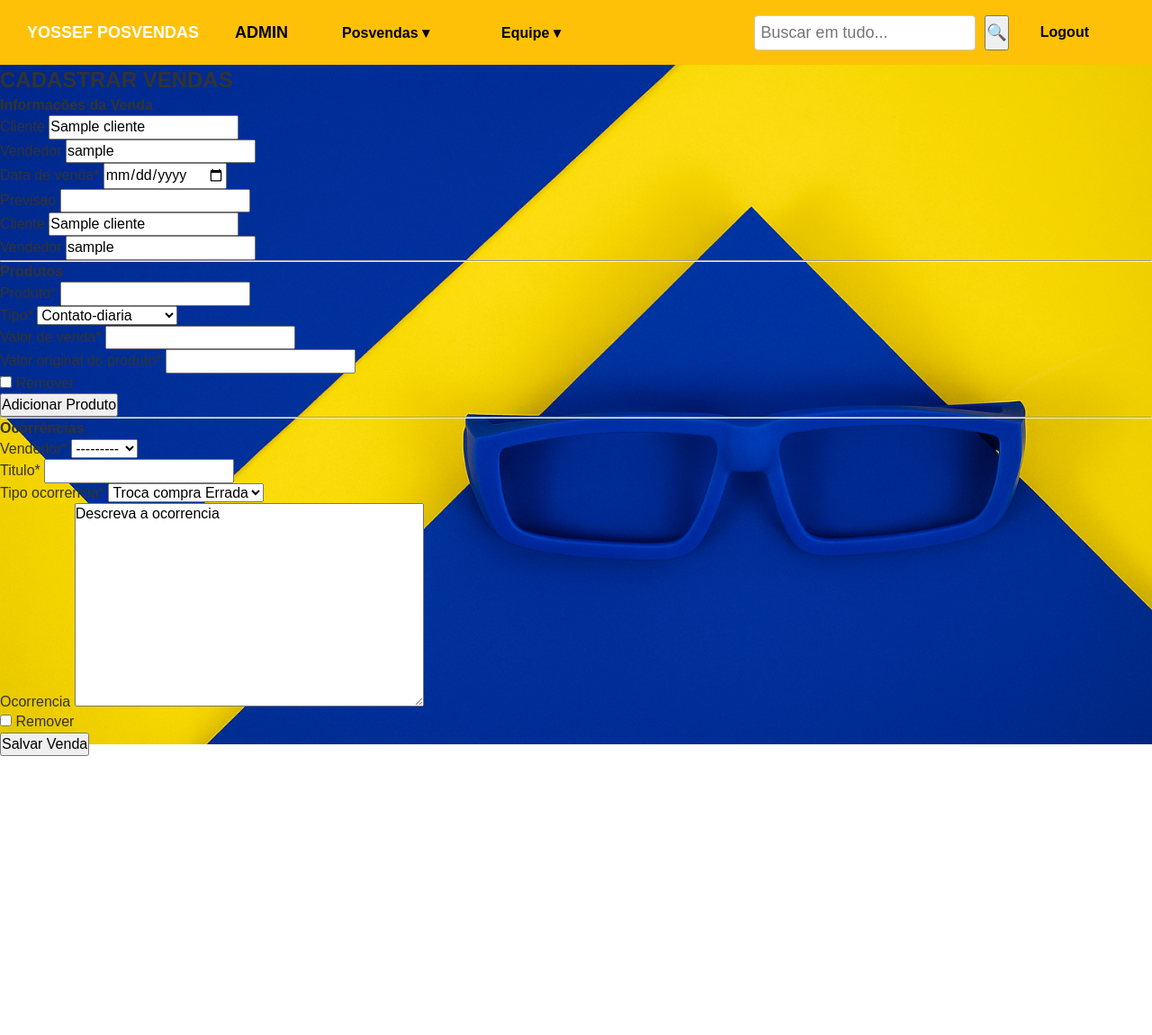
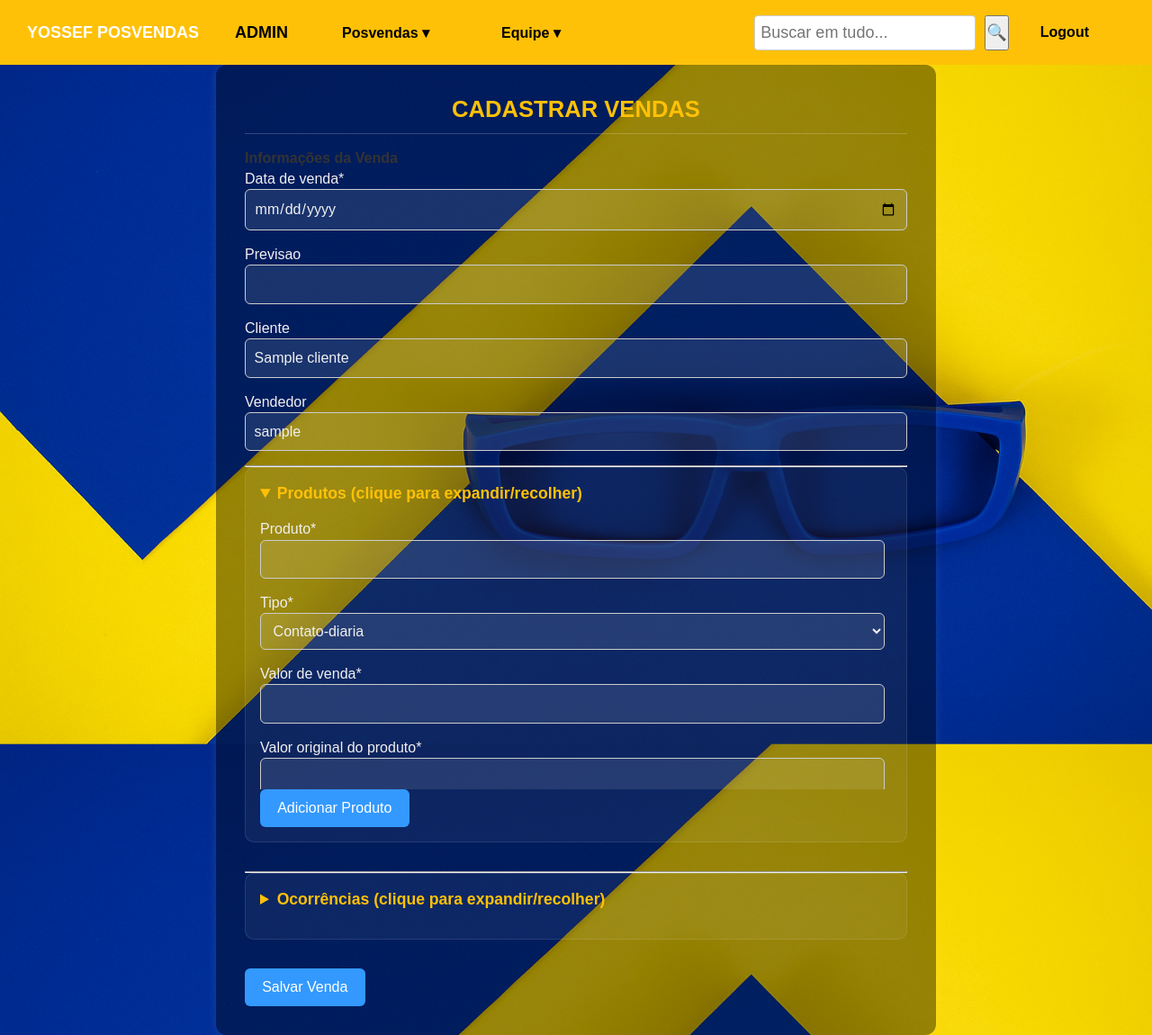
Before and after one commit to PJKTDELFOS/posvendapamela, a Django app: page /cadastrar_venda/1 in a window 1280 px wide. Shown: the whole page at 90% size. Before the commit the page ends 840 px from the top, so only its background shows below. Run offline with Django 5.2, Linux system fonts and the light colour scheme; a user stored in the database is signed in; tables that the repository leaves empty hold one stand-in row (values such as "Sample post"); some libraries are stand-ins or nearby versions.

Commit message:
tabelas clientes e staff atualizados

```diff
--- a/base_static/global/css/style.css
+++ b/base_static/global/css/style.css
@@ -35,16 +35,15 @@ ul, ol {
 
 /* Fundo da página */
 body {
+  min-height: 100vh;
   background-image: url("../../imagens/plano_de_fundo_oculos_1.png");
   font-family: Arial, sans-serif;
   color: #333;
   margin: 0;
   padding: 0;
-  height: 100vh;
   background-position: center;
-  background-repeat: no-repeat;
+  background-repeat: repeat;
   background-size: cover;
-}
 
 /* Título da navbar */
 .navbar-title {
@@ -204,6 +203,14 @@ body > p:first-child {
   background-color: rgba(255, 255, 255, 0.1);
   color: #fff;
 }
+
+/* Correção para visibilidade das opções do <select> */
+select,
+select option {
+  color: #000; /* cor do texto das opções */
+  background-color: #fff; /* fundo branco para contraste */
+}
+
 
 /* Tabela da equipe */
 .list-table {
@@ -399,3 +406,151 @@ body > p:first-child {
     text-align: center;
   }
 }
+
+/* ========================
+   FORMULÁRIOS - ESTILO PADRÃO
+   ======================== */
+.form-container {
+  background-color: rgba(0, 0, 0, 0.4); /* fundo translúcido */
+  padding: 2rem;
+  border-radius: 12px;
+  max-width: 800px;
+  margin: auto;
+  box-shadow: 0 0 10px rgba(255, 255, 255, 0.1);
+}
+
+.form-container label,
+.form-container input,
+.form-container select,
+.form-container textarea {
+  color: #f0f0f0;
+  font-size: 1rem;
+}
+
+.form-container input,
+.form-container select,
+.form-container textarea {
+  background-color: rgba(255, 255, 255, 0.1);
+  border: 1px solid #ccc;
+  padding: 0.6rem;
+  border-radius: 6px;
+  width: 100%;
+  margin-bottom: 1rem;
+}
+
+.form-container input:focus,
+.form-container select:focus,
+.form-container textarea:focus {
+  outline: none;
+  border-color: #66ccff;
+  background-color: rgba(255, 255, 255, 0.2);
+  color: #fff;
+}
+
+.form-container button {
+  padding: 0.6rem 1.2rem;
+  background-color: #3399ff;
+  border: none;
+  border-radius: 6px;
+  color: white;
+  cursor: pointer;
+  transition: background-color 0.3s;
+}
+
+.form-container button:hover {
+  background-color: #1a75d1;
+}
+
+/* ========================
+   FORMULÁRIOS SIMPLES (sem formset)
+   ======================== */
+.formulario-simples {
+  display: flex;
+  flex-direction: column;
+  gap: 1.2rem;
+}
+
+/* ========================
+   FORMSETS - FORMULÁRIOS COM VÁRIOS ITENS
+   ======================== */
+.formset-item {
+  opacity: 0;
+  transform: translateY(-10px);
+  animation: slideDown 0.4s ease forwards;
+}
+
+@keyframes slideDown {
+  from {
+    opacity: 0;
+    transform: translateY(-10px);
+    height: 0;
+  }
+  to {
+    opacity: 1;
+    transform: translateY(0);
+    height: auto;
+  }
+}
+
+#add-formset-btn {
+  margin-top: 1rem;
+  background-color: #28a745;
+}
+
+#add-formset-btn:hover {
+  background-color: #218838;
+}
+.form-container h2 {
+  color: #ffc107; /* amarelo destaque */
+  font-size: 1.6rem;
+  margin-bottom: 1rem;
+  border-bottom: 1px solid rgba(255, 255, 255, 0.2);
+  padding-bottom: 0.5rem;
+  text-align: center; /* centraliza o título */
+}
+/* ===========================
+   FORMULÁRIOS COM BLOCOS DESLIZANTES (ACCORDION)
+   =========================== */
+.form-colapsavel {
+  background-color: rgba(255, 255, 255, 0.05);
+  padding: 1rem;
+  border-radius: 10px;
+  margin-bottom: 2rem;
+  border: 1px solid rgba(255, 255, 255, 0.1);
+}
+
+.form-colapsavel summary {
+  font-weight: bold;
+  font-size: 1.1rem;
+  cursor: pointer;
+  color: #ffc107;
+  margin-bottom: 1rem;
+}
+
+.formset-scroll {
+  max-height: 300px;
+  overflow-y: auto;
+  padding-right: 8px;
+}
+
+/* Scroll estilizado */
+.formset-scroll::-webkit-scrollbar {
+  width: 8px;
+}
+
+.formset-scroll::-webkit-scrollbar-track {
+  background: transparent;
+}
+
+.formset-scroll::-webkit-scrollbar-thumb {
+  background-color: rgba(255, 255, 255, 0.3);
+  border-radius: 4px;
+}
+
+.formset-scroll::-webkit-scrollbar-thumb:hover {
+  background-color: #ffc107;
+}
+}
+div[id^="div_id_"][id$="-DELETE"] {
+    display: none !important;
+}
--- a/base_templates/global/partials/_header.html
+++ b/base_templates/global/partials/_header.html
@@ -42,7 +42,7 @@
             <div class="dropdown">
                 <a href="{% url 'posvendasapp:tabela_equipe' %} " style="padding: 10px 20px; font-size: 16px;">Equipe ▾</a>
                 <ul class="dropdown-content">
-                    <li><a href="#">Atualizar cadastro</a></li>
+                    <li><a href="{% url 'posvendasapp:cadastrar_equipe' %}"> cadastro_equipe</a></li>
                     <li><a href="#">ver o que fazer aqui</a></li>
                 </ul>
             </div>
--- a/comentarios/problemaestaticos.txt
+++ b/comentarios/problemaestaticos.txt
@@ -6,7 +6,8 @@ incluir segurança maxima no sistema
 nao passar request direto no inline_formset
 usar oum script jaba para add  botoes
 
-
+ {{ form_venda.cliente_db|as_crispy_field }}
+        {{ form_venda.vendedor_db|as_crispy_field }}
 
 para atualizar valor total sem reload
 produto formset
--- a/posvendasapp/templates/posvendasapp/cadastro_vendas.html
+++ b/posvendasapp/templates/posvendasapp/cadastro_vendas.html
@@ -2,6 +2,7 @@
 {% load crispy_forms_tags %}
 
 {% block content %}
+<div class="form-container formulario-formset">
     <h2>
         {% if modo == 'edição' %}
             EDITAR VENDAS
@@ -13,52 +14,71 @@
     <form method="post" novalidate>
         {% csrf_token %}
 
-    <h4>Informações da Venda</h4>
-    <div class="form-group">
-        {{ form_venda.cliente_db|as_crispy_field }}
-        {{ form_venda.vendedor_db|as_crispy_field }}
-    </div>
+        <h4 class="form-subtitle">Informações da Venda</h4>
+
+        {# Renderiza todos os campos do form (já sem o campo vendedor no forms) #}
         {{ form_venda|crispy }}
 
         <hr>
 
-    <h4>Produtos</h4>
+        <details class="form-colapsavel" open>
+            <summary class="form-colapsavel-title">Produtos (clique para expandir/recolher)</summary>
             {{ form_produto_formset.management_form }}
-    <div id="produtos-formset">
+            <div id="produtos-formset" class="formset-scroll">
                 {% for form in form_produto_formset %}
-            <div class="produto-form border p-3 mb-2 rounded bg-light">
+                    <div class="formset-grupo">
                         {{ form|crispy }}
+
+                        <button type="button" class="btn-remove-form">Remover form</button>
+
+                        {% if modo == 'edição' %}
+                            {% if form.instance.pk %}
+                                <a href="#" class="btn btn-danger btn-delete-produto" onclick="return confirm('Tem certeza que deseja deletar este produto?');">Deletar produto</a>
+                            {% endif %}
+                        {% endif %}
                     </div>
                 {% endfor %}
             </div>
-    <button type="button" class="btn btn-secondary my-2" id="add-produto-btn">Adicionar Produto</button>
+            {% if modo != 'edição' %}
+                <button type="button" class="btn-add-form" id="add-produto-btn">Adicionar Produto</button>
+            {% endif %}
+        </details>
 
         <hr>
 
-    <h4>Ocorrências</h4>
+        <details class="form-colapsavel">
+            <summary class="form-colapsavel-title">Ocorrências (clique para expandir/recolher)</summary>
             {{ ocorrencia_formset.management_form }}
-    <div id="ocorrencias-formset">
+            <div id="ocorrencias-formset" class="formset-scroll">
                 {% for form in ocorrencia_formset %}
-            <div class="ocorrencia-form border p-3 mb-2 rounded bg-light">
-                {{ form|crispy }}
+                    <div class="formset-grupo">
+                        {# Renderiza os campos visíveis do form, ignorando os campos hidden como DELETE #}
+                        {% for field in form.visible_fields %}
+                            {{ field|as_crispy_field }}
+                        {% endfor %}
+
+                        <button type="button" class="btn-remove-form">Remover form</button>
                     </div>
                 {% endfor %}
             </div>
+            <button type="button" class="btn-add-form" id="add-ocorrencia-btn">Adicionar Ocorrência</button>
+        </details>
 
-    <button type="submit" class="btn btn-primary mt-3">Salvar Venda</button>
+        <button type="submit" class="btn-submit">Salvar Venda</button>
     </form>
+</div>
 
-<!-- Template invisível corrigido para adicionar novos produtos dinamicamente -->
+<!-- Template invisível Produto -->
 <div id="empty-produto-form-template" style="display: none;">
-    <div class="produto-form border p-3 mb-2 rounded bg-light">
+    <div class="formset-grupo">
         <div class="form-row">
             <div class="form-group col-md-6">
-                <label for="id_produtos-__prefix__-Produto">Produto</label>
-                <input type="text" name="produtos-__prefix__-Produto" class="form-control" id="id_produtos-__prefix__-Produto">
+                <label>Produto</label>
+                <input type="text" name="produtos-__prefix__-Produto" class="form-control">
             </div>
             <div class="form-group col-md-6">
-                <label for="id_produtos-__prefix__-tipo">Tipo</label>
-                <select name="produtos-__prefix__-tipo" class="form-control" id="id_produtos-__prefix__-tipo">
+                <label>Tipo</label>
+                <select name="produtos-__prefix__-tipo" class="form-control">
                     <option value="">---------</option>
                     <option value="Contato-diaria">Contato-diaria</option>
                     <option value="Contato-Quinzenal">Contato-Quinzenal</option>
@@ -69,31 +89,96 @@
                 </select>
             </div>
             <div class="form-group col-md-6">
-                <label for="id_produtos-__prefix__-Valor_venda">Valor de venda</label>
-                <input type="number" step="0.01" name="produtos-__prefix__-Valor_venda" class="form-control" id="id_produtos-__prefix__-Valor_venda">
+                <label>Valor de venda</label>
+                <input type="number" step="0.01" name="produtos-__prefix__-Valor_venda" class="form-control">
             </div>
             <div class="form-group col-md-6">
-                <label for="id_produtos-__prefix__-valor_produto_sem_desconto">Valor original</label>
-                <input type="number" step="0.01" name="produtos-__prefix__-valor_produto_sem_desconto" class="form-control" id="id_produtos-__prefix__-valor_produto_sem_desconto">
+                <label>Valor original</label>
+                <input type="number" step="0.01" name="produtos-__prefix__-valor_produto_sem_desconto" class="form-control">
             </div>
-            <!-- campo DELETE opcional se usar can_delete=True -->
-            <input type="checkbox" name="produtos-__prefix__-DELETE" style="display:none;">
+            <button type="button" class="btn-remove-form">Remover form</button>
+        </div>
+    </div>
+</div>
+
+<!-- Template invisível Ocorrência -->
+<div id="empty-ocorrencia-form-template" style="display: none;">
+    <div class="formset-grupo">
+        <div class="form-row">
+            <label>Título</label>
+            <input type="text" name="ocorrencias-__prefix__-titulo" class="form-control">
+            <label>Tipo ocorrência</label>
+            <input type="text" name="ocorrencias-__prefix__-tipo" class="form-control">
+            <label>Ocorrência</label>
+            <textarea name="ocorrencias-__prefix__-descricao" class="form-control"></textarea>
+            <button type="button" class="btn-remove-form">Remover form</button>
         </div>
     </div>
 </div>
 
 <script>
 document.addEventListener("DOMContentLoaded", function () {
-    const addBtn = document.getElementById("add-produto-btn");
-    const formsetDiv = document.getElementById("produtos-formset");
-    const totalFormsInput = document.querySelector('input[name="produtos-TOTAL_FORMS"]');
-    const emptyFormTemplate = document.getElementById("empty-produto-form-template").innerHTML;
+    function updateFormIndices(containerId, prefix) {
+        const container = document.getElementById(containerId);
+        const forms = container.querySelectorAll(".formset-grupo");
+        forms.forEach((form, index) => {
+            const inputs = form.querySelectorAll("input, select, textarea, label");
+            inputs.forEach(input => {
+                if (input.hasAttribute("name")) {
+                    input.name = input.name.replace(new RegExp(prefix + "-\\d+-"), prefix + "-" + index + "-");
+                }
+                if (input.hasAttribute("id")) {
+                    input.id = input.id.replace(new RegExp(prefix + "-\\d+-"), prefix + "-" + index + "-");
+                }
+                if (input.tagName.toLowerCase() === "label" && input.htmlFor) {
+                    input.htmlFor = input.htmlFor.replace(new RegExp(prefix + "-\\d+-"), prefix + "-" + index + "-");
+                }
+            });
+        });
 
-    addBtn.addEventListener("click", function () {
-        const totalForms = parseInt(totalFormsInput.value);
-        const newFormHtml = emptyFormTemplate.replace(/__prefix__/g, totalForms);
-        formsetDiv.insertAdjacentHTML("beforeend", newFormHtml);
-        totalFormsInput.value = totalForms + 1;
+        const totalFormsInput = document.querySelector(`input[name="${prefix}-TOTAL_FORMS"]`);
+        if (totalFormsInput) {
+            totalFormsInput.value = forms.length;
+        }
+    }
+
+    const addProdutoBtn = document.getElementById("add-produto-btn");
+    const produtosFormsetDiv = document.getElementById("produtos-formset");
+    const totalProdutosInput = document.querySelector('input[name="produtos-TOTAL_FORMS"]');
+    const produtoTemplate = document.getElementById("empty-produto-form-template").innerHTML;
+
+    addProdutoBtn && addProdutoBtn.addEventListener("click", function () {
+        const totalForms = parseInt(totalProdutosInput.value);
+        const newForm = produtoTemplate.replace(/__prefix__/g, totalForms);
+        produtosFormsetDiv.insertAdjacentHTML("beforeend", newForm);
+        totalProdutosInput.value = totalForms + 1;
+    });
+
+    const addOcorrenciaBtn = document.getElementById("add-ocorrencia-btn");
+    const ocorrenciasFormsetDiv = document.getElementById("ocorrencias-formset");
+    const totalOcorrenciasInput = document.querySelector('input[name="ocorrencias-TOTAL_FORMS"]');
+    const ocorrenciaTemplate = document.getElementById("empty-ocorrencia-form-template").innerHTML;
+
+    addOcorrenciaBtn && addOcorrenciaBtn.addEventListener("click", function () {
+        const totalForms = parseInt(totalOcorrenciasInput.value);
+        const newForm = ocorrenciaTemplate.replace(/__prefix__/g, totalForms);
+        ocorrenciasFormsetDiv.insertAdjacentHTML("beforeend", newForm);
+        totalOcorrenciasInput.value = totalForms + 1;
+    });
+
+    document.body.addEventListener("click", function (e) {
+        if (e.target.classList.contains("btn-remove-form")) {
+            const grupo = e.target.closest(".formset-grupo");
+            const containerId = grupo.parentElement.id;
+
+            grupo.remove();
+
+            if (containerId === "produtos-formset") {
+                updateFormIndices("produtos-formset", "produtos");
+            } else if (containerId === "ocorrencias-formset") {
+                updateFormIndices("ocorrencias-formset", "ocorrencias");
+            }
+        }
     });
 });
 </script>
--- a/posvendasapp/templates/posvendasapp/tabela_clientes.html
+++ b/posvendasapp/templates/posvendasapp/tabela_clientes.html
@@ -50,8 +50,8 @@
         <td>{{ cliente.contato }}</td>
         <td>R$ {{ cliente.valor_total_venda_do_cliente|floatformat:2 }}</td>
         <td class="action-buttons">
-          <a href="#" class="edit">Editar</a>
-          <a href="#" class="delete">Deletar</a>
+          <a href="{% url 'posvendasapp:atualizar_cliente' cliente.pk %}" class="edit">Editar</a>
+          <a href="{% url 'posvendasapp:deletar_cliente' cliente.pk %}" class="delete">Deletar</a>
         </td>
       </tr>
       {% empty %}
--- a/posvendasapp/urls.py
+++ b/posvendasapp/urls.py
@@ -38,16 +38,18 @@ urlpatterns = [
     path('tabela_equipe/<int:pk>/deletar', views.DeleteEquipe.as_view(), name='deletar_equipe'),
 
 
+    #cliente
+    path('tabela_cliente', views.Listar_Clientes.as_view(), name='tabela_cliente'),
+    path('cadastrar_cliente', views.Cadastrar_Cliente.as_view(), name='cadastrar_cliente'),
+    path('tabela_cliente/<int:pk>/editar', views.Atualizar_Cliente.as_view(), name='atualizar_cliente'),
+    path('tabela_cliente/<int:pk>/deletar', views.DeleteCliente.as_view(), name='deletar_cliente'),
 
 
 
 
-    path('tabela_cliente', views.Listar_Clientes.as_view(), name='tabela_cliente'),
 
-    #cadastro
 
-    path('cadastrar_cliente', views.Cadastrar_Cliente.as_view(), name='cadastrar_cliente'),
-
+    #vendas
     path('cadastrar_venda/<int:pk>', views.Cadastrar_Vendas.as_view(), name='cadastrar_venda'),
 
 
--- a/posvendasapp/vendasforms.py
+++ b/posvendasapp/vendasforms.py
@@ -87,7 +87,7 @@ class OcorrenciaForm(forms.ModelForm):
 
     class Meta:
         model = Ocorrencia
-        fields = '__all__'
+        exclude=['vendedor']
 
 class ProdutoFormSetCustom(BaseInlineFormSet):
     def clean(self):
--- a/posvendasapp/views.py
+++ b/posvendasapp/views.py
@@ -108,7 +108,7 @@ class DeleteEquipe(LoginRequiredMixin,DeleteView):
     model = Equipe
     success_url = reverse_lazy('posvendasapp:tabela_equipe')
     pk_url_kwarg = 'pk'
-    template_name = 'posvendasapp/confirmação_delete.html'
+    template_name = 'posvendasapp/confirmação_delete_equipe.html'
 
     def post(self, request, *args, **kwargs):
         messages.success(self.request, 'Membro da equipe deletado com sucesso com sucesso!')
@@ -156,7 +156,7 @@ class Atualizar_Cliente(LoginRequiredMixin,View):
             print(form_cliente.errors)
             return render(request, self.template_name, {
                 'cliente_form': form_cliente,
-                'modo': 'edição'
+                'modo':'edição'
 
             })
 
@@ -164,10 +164,11 @@ class Atualizar_Cliente(LoginRequiredMixin,View):
 class DeleteCliente(LoginRequiredMixin,DeleteView):
     model = Clientes
     success_url = reverse_lazy('posvendasapp:tabela_cliente')
-    pk_url_kwarg = 'cliente_id'
+    pk_url_kwarg = 'pk'
+    template_name = 'posvendasapp/confirmação_delete_cliente.html'
 
     def post(self, request, *args, **kwargs):
-        messages.success(self.request, 'Cliente deletado com sucesso!')
+        messages.success(self.request, 'cliente deletado com sucesso com sucesso!')
         return super().post(request, *args, **kwargs)
 
 
```
Also changed, not shown: posvendasapp/services/Services.py (+12 -12 lines), posvendasapp/templates/posvendasapp/cadastro_att_cliente.html (+5 -4 lines), posvendasapp/templates/posvendasapp/cadastro_att_equipe.html (+6 -8 lines), posvendasapp/templates/posvendasapp/confirmação_delete_cliente.html (added, +14 -0 lines), posvendasapp/templates/posvendasapp/confirmação_delete_equipe.html (renamed from posvendasapp/templates/posvendasapp/confirmação_delete.html). Lines whose indentation alone changed are shown as unchanged.
